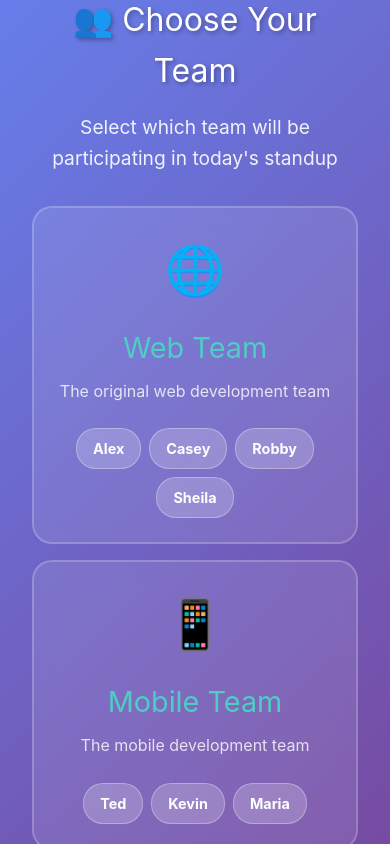
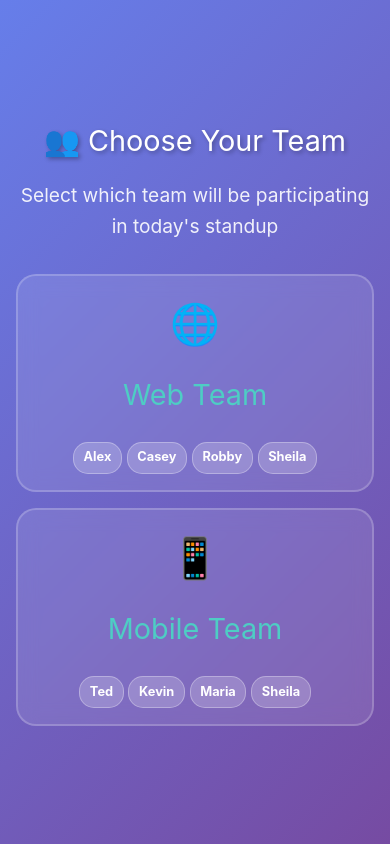
Before and after one commit to alexnaturkach/standup-roller, a Vue app: page / in a window 390 px wide. Built offline with nearby package versions, Linux system fonts and the light colour scheme.

Commit message:
-added Sheila to mobile team -horizontally align team tiles

```diff
--- a/src/App.vue
+++ b/src/App.vue
@@ -20,7 +20,7 @@ const selectedParticipants = ref<string[]>([])
 
 const teams = {
   web: ['Alex', 'Casey', 'Robby', 'Sheila'],
-  mobile: ['Ted', 'Kevin', 'Maria']
+  mobile: ['Ted', 'Kevin', 'Maria', 'Sheila']
 }
 
 const handleTeamSelected = (team: TeamType) => {
--- a/src/components/TeamSelector.vue
+++ b/src/components/TeamSelector.vue
@@ -11,14 +11,12 @@ const teams = {
   web: {
     name: 'Web Team',
     emoji: '🌐',
-    participants: ['Alex', 'Casey', 'Robby', 'Sheila'],
-    description: 'The original web development team'
+    participants: ['Alex', 'Casey', 'Robby', 'Sheila']
   },
   mobile: {
     name: 'Mobile Team',
     emoji: '📱',
-    participants: ['Ted', 'Kevin', 'Maria'],
-    description: 'The mobile development team'
+    participants: ['Ted', 'Kevin', 'Maria', 'Sheila']
   }
 }
 
@@ -44,7 +42,6 @@ const selectTeam = (team: 'web' | 'mobile') => {
         >
           <div class="team-emoji">{{ team.emoji }}</div>
           <h3>{{ team.name }}</h3>
-          <p class="team-description">{{ team.description }}</p>
           <div class="participants-list">
             <div
               v-for="participant in team.participants"
@@ -91,9 +88,10 @@ p {
 
 .teams-grid {
   display: grid;
-  grid-template-columns: repeat(auto-fit, minmax(300px, 1fr));
+  grid-template-columns: repeat(2, minmax(400px, 1fr));
   gap: 2rem;
   margin-top: 2rem;
+  justify-content: center;
 }
 
 .team-card {
@@ -127,30 +125,27 @@ p {
 
 .team-card h3 {
   font-size: 1.8rem;
-  margin-bottom: 0.5rem;
+  margin-bottom: 1.5rem;
   color: #4ecdc4;
-}
-
-.team-description {
-  font-size: 1rem;
-  opacity: 0.8;
-  margin-bottom: 1.5rem;
 }
 
 .participants-list {
   display: flex;
-  flex-wrap: wrap;
+  flex-wrap: nowrap;
   gap: 0.5rem;
   justify-content: center;
+  align-items: center;
 }
 
 .participant-tag {
   background: rgba(255, 255, 255, 0.2);
-  padding: 0.5rem 1rem;
-  border-radius: 20px;
-  font-size: 0.9rem;
+  padding: 0.4rem 0.8rem;
+  border-radius: 15px;
+  font-size: 0.85rem;
   font-weight: bold;
   border: 1px solid rgba(255, 255, 255, 0.3);
+  white-space: nowrap;
+  flex-shrink: 0;
 }
 
 .team-card.selected .participant-tag {
@@ -159,7 +154,7 @@ p {
 }
 
 /* Responsive design */
-@media (max-width: 768px) {
+@media (max-width: 900px) {
   .teams-grid {
     grid-template-columns: 1fr;
     gap: 1rem;
@@ -177,4 +172,32 @@ p {
     font-size: 2rem;
   }
 }
+
+@media (max-width: 480px) {
+  .selector-content {
+    padding: 1rem;
+  }
+
+  .team-card {
+    padding: 1rem;
+  }
+
+  .team-emoji {
+    font-size: 2.5rem;
+  }
+
+  h2 {
+    font-size: 1.8rem;
+  }
+
+  .participants-list {
+    flex-wrap: wrap;
+    gap: 0.3rem;
+  }
+
+  .participant-tag {
+    padding: 0.3rem 0.6rem;
+    font-size: 0.8rem;
+  }
+}
 </style>
```
